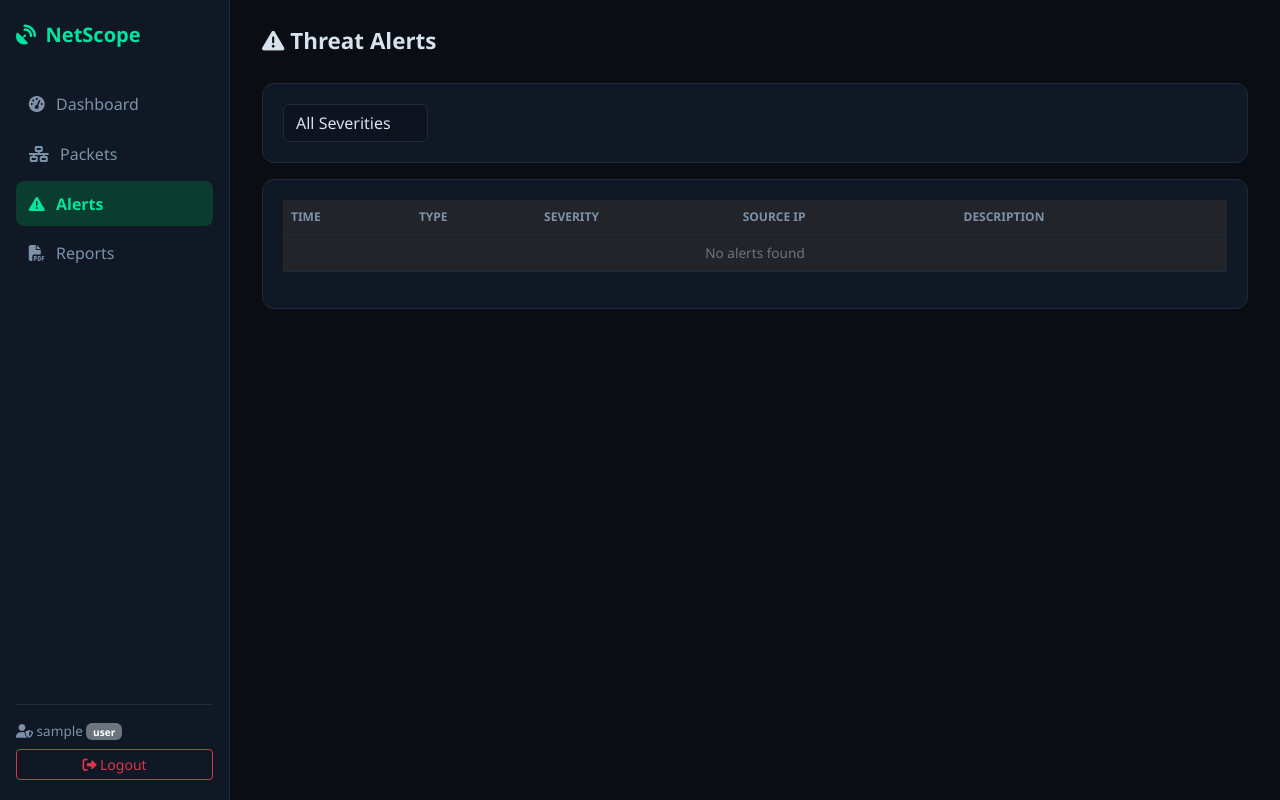
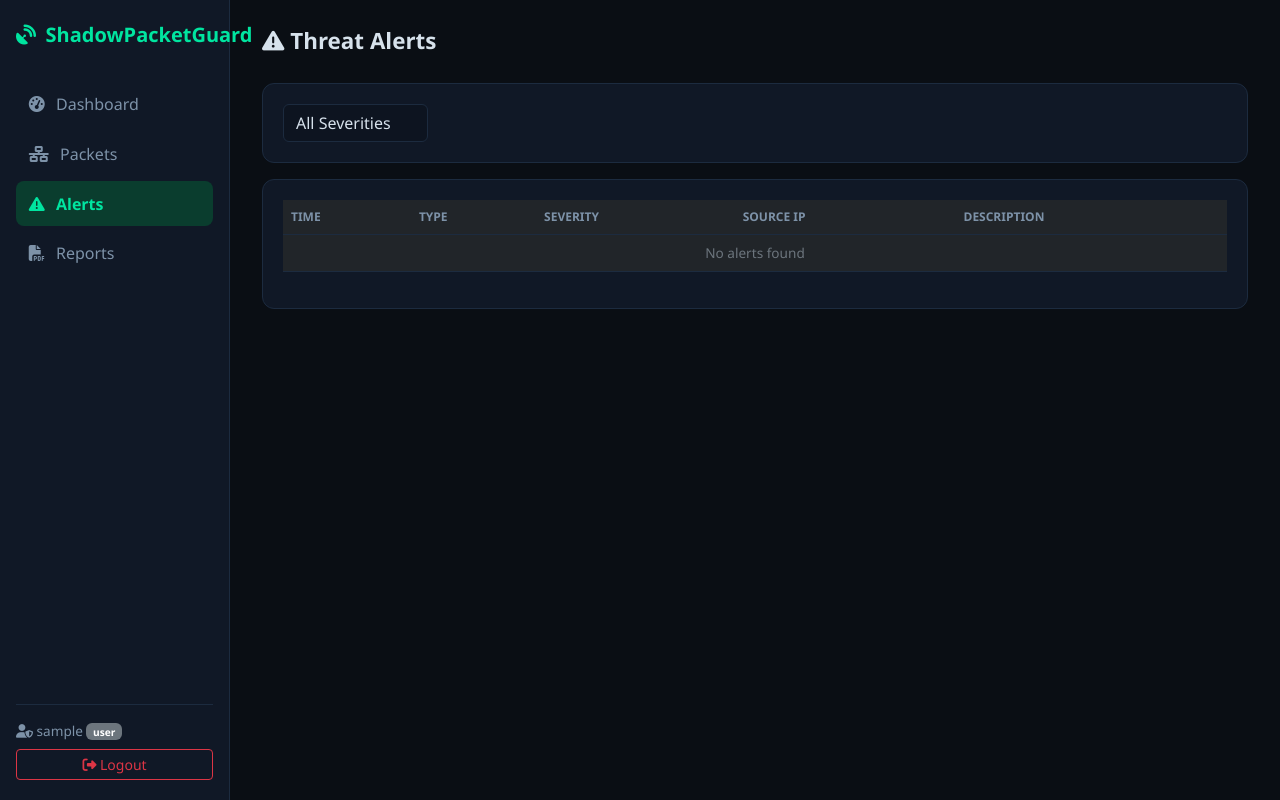
Before and after one commit to Deepak-00647/NetScope, a Flask app: page /alerts in a window 1280 px wide. Run offline with Flask 3, Linux system fonts and the light colour scheme; the visitor is signed in with stand-in values (Sample User, id 1); data that the repository does not hold is empty; some libraries are stand-ins or nearby versions.

Commit message:
Rebrand UI to ShadowPacketGuard

```diff
--- a/templates/base.html
+++ b/templates/base.html
@@ -4,7 +4,7 @@
 <meta charset="UTF-8">
 <meta name="viewport" content="width=device-width, initial-scale=1.0">
 <meta name="csrf-token" content="{{ csrf_token() }}">
-<title>{% block title %}NetScope{% endblock %} | NetScope</title>
+<title>{% block title %}ShadowPacketGuard{% endblock %} | ShadowPacketGuard</title>
 <link href="https://cdnjs.cloudflare.com/ajax/libs/bootstrap/5.3.3/css/bootstrap.min.css" rel="stylesheet">
 <link href="https://cdnjs.cloudflare.com/ajax/libs/font-awesome/6.5.2/css/all.min.css" rel="stylesheet">
 <link href="{{ url_for('static', filename='css/style.css') }}" rel="stylesheet">
@@ -15,7 +15,7 @@
   <nav class="ns-sidebar">
     <div class="ns-brand">
       <i class="fa-solid fa-satellite-dish"></i>
-      <span>NetScope</span>
+      <span>ShadowPacketGuard</span>
     </div>
     <ul class="ns-nav">
       <li><a href="{{ url_for('dashboard.index') }}" class="{{ 'active' if request.endpoint=='dashboard.index' }}"><i class="fa-solid fa-gauge-high"></i> Dashboard</a></li>
```
